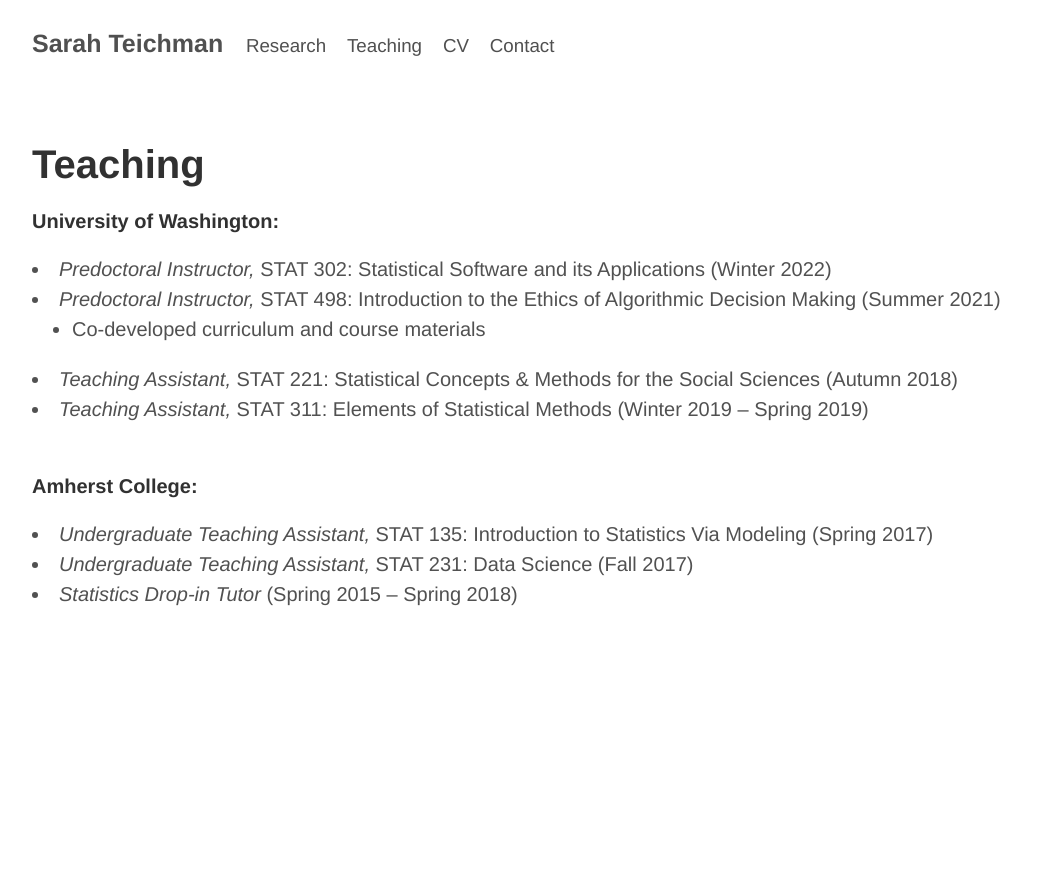
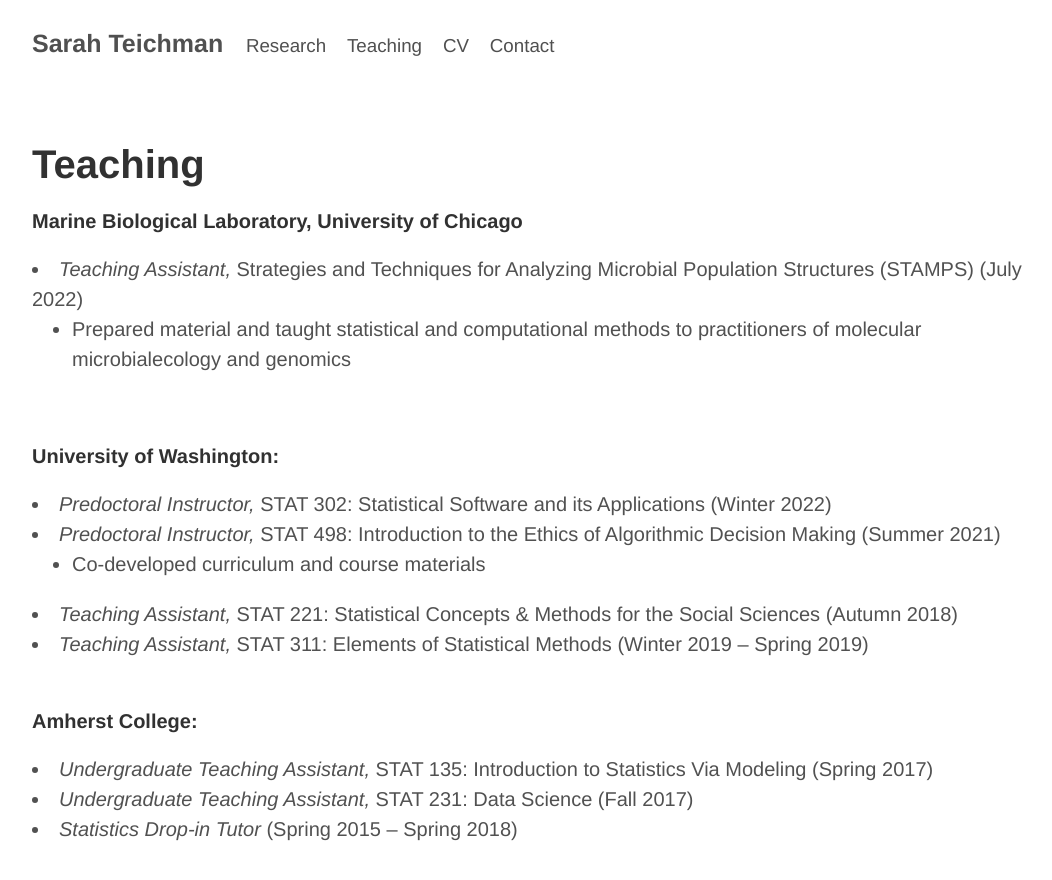
Before and after one commit to svteichman/svteichman.github.io, a Jekyll site: the page built from teaching.html, in a window 1280 px wide. Shown: the top 880 px of the page, without its empty margins (108-1160 px from the left). Built offline with Jekyll 4.4.1, drawn with Linux system fonts in a browser that asks for light colours.

Commit message:
adding stamps teaching

```diff
--- a/teaching.html
+++ b/teaching.html
@@ -10,6 +10,13 @@
     list-style-position: outside;
     }
 </style>
+
+<h4>Marine Biological Laboratory, University of Chicago</h4>
+<p class="content">
+    <li> <i>Teaching Assistant,</i> Strategies and Techniques for Analyzing Microbial Population Structures (STAMPS) (July 2022) </li>
+        <ul><li> Prepared material and taught statistical and computational methods to practitioners of molecular microbialecology and genomics </ul></li>
+<br/>
+</p>
 
 <h4>University of Washington:</h4>
 <p class="content">
```
